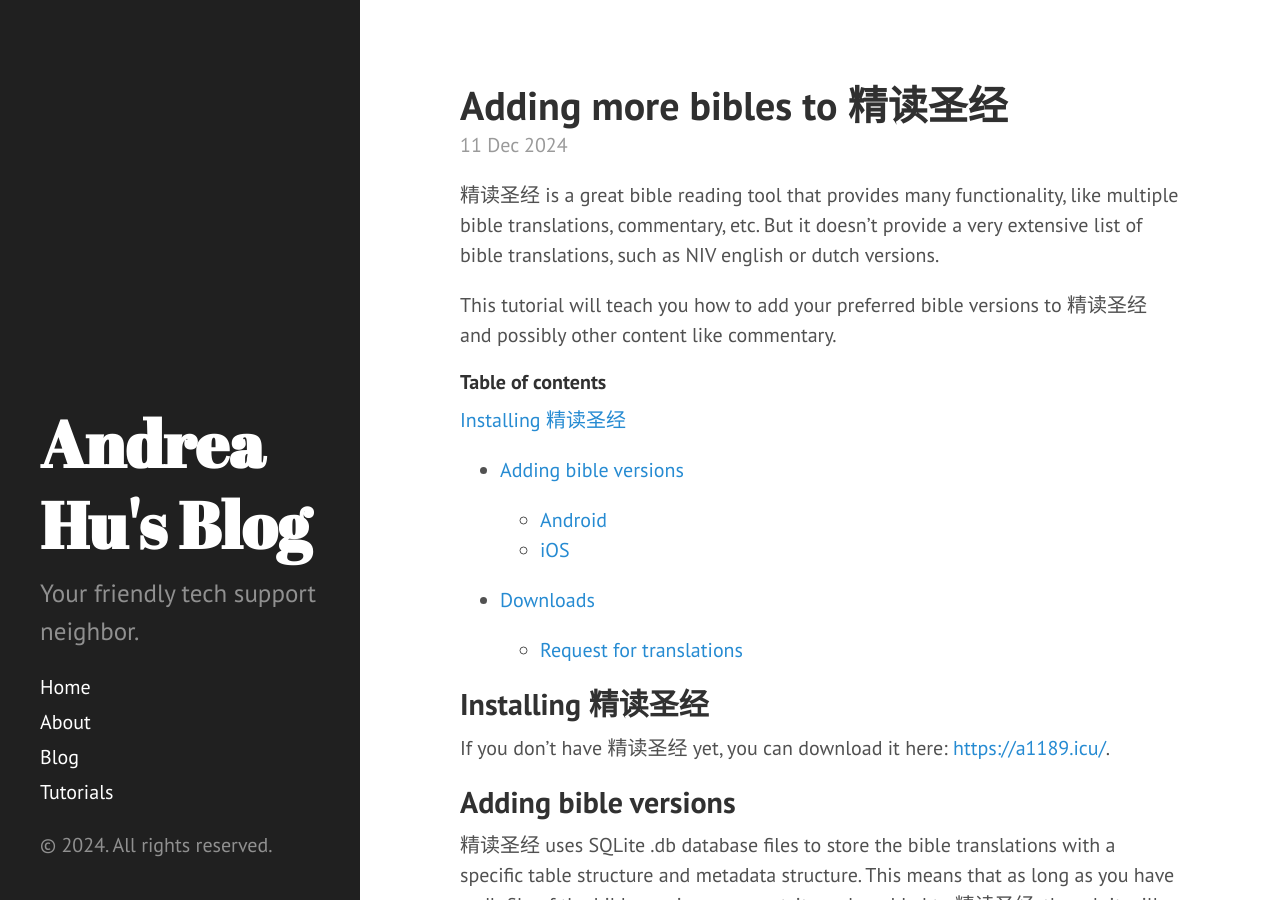
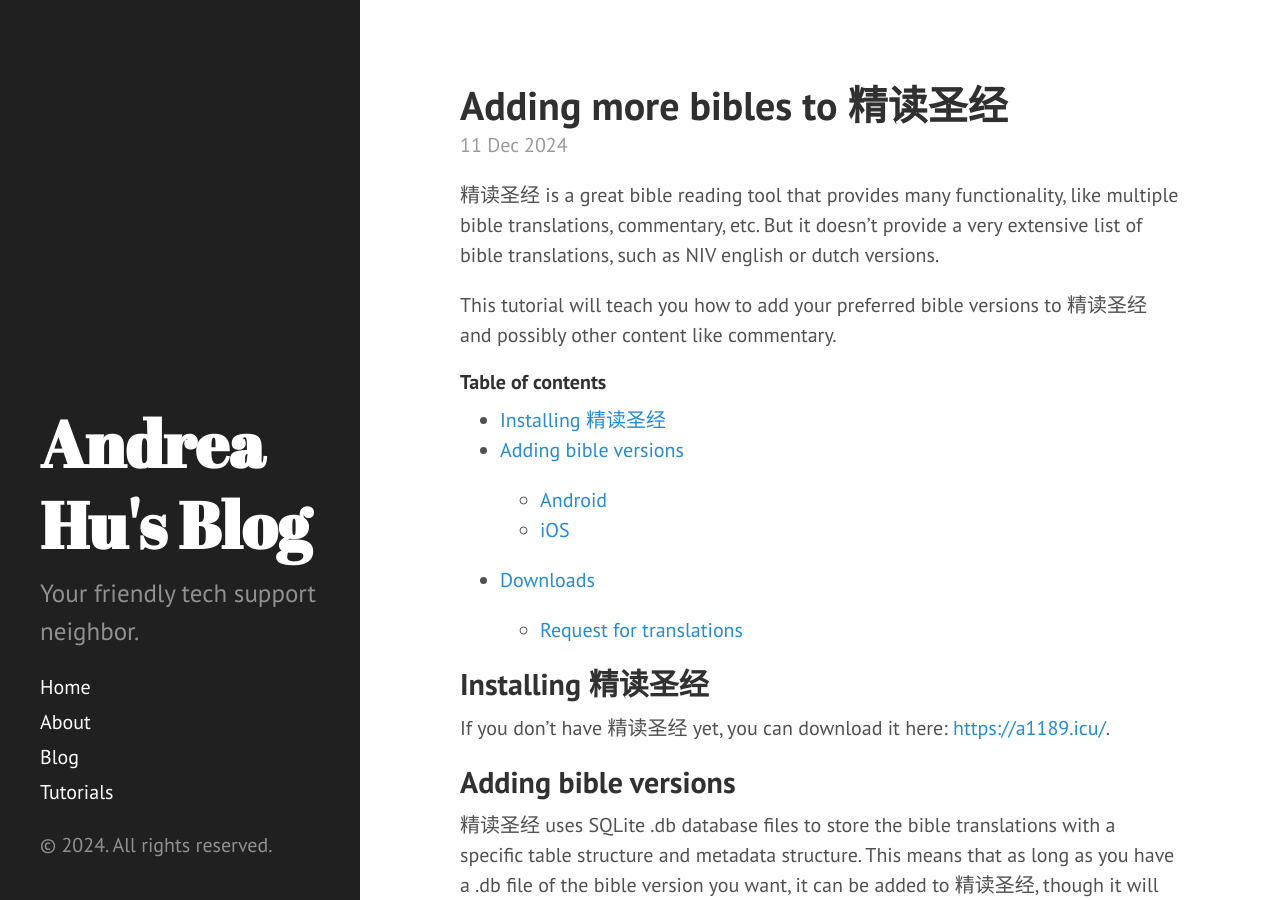
Before and after one commit to AndreaHu3299/AndreaHu3299.github.io, a Jekyll site: the page built from _tutorials/adding-more-bibles-to-精读圣经.md, in a window 1280 px wide and 900 px high. Built offline with Jekyll 4.4.1, drawn with Linux system fonts in a browser that asks for light colours.

```diff
--- a/_tutorials/adding-more-bibles-to-精读圣经.md
+++ b/_tutorials/adding-more-bibles-to-精读圣经.md
@@ -9,8 +9,7 @@ This tutorial will teach you how to add your preferred bible versions to 精读
 
 #### Table of contents
 
-[Installing 精读圣经](#installing-精读圣经)
-
+* [Installing 精读圣经](#installing-精读圣经)
 * [Adding bible versions](#adding-bible-versions)
 
   * [Android](#android)
```
